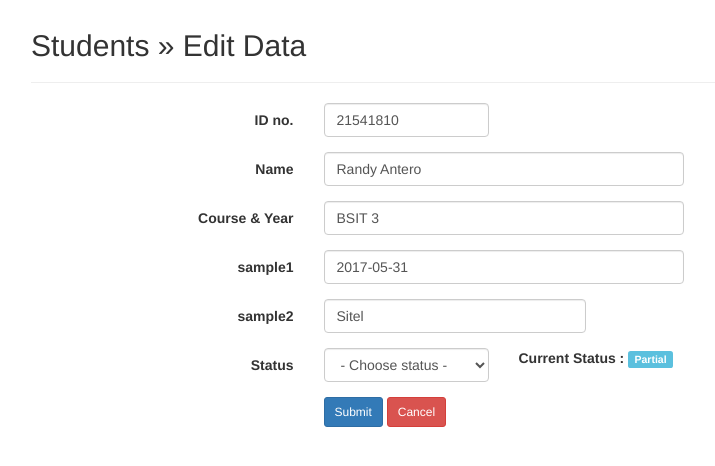
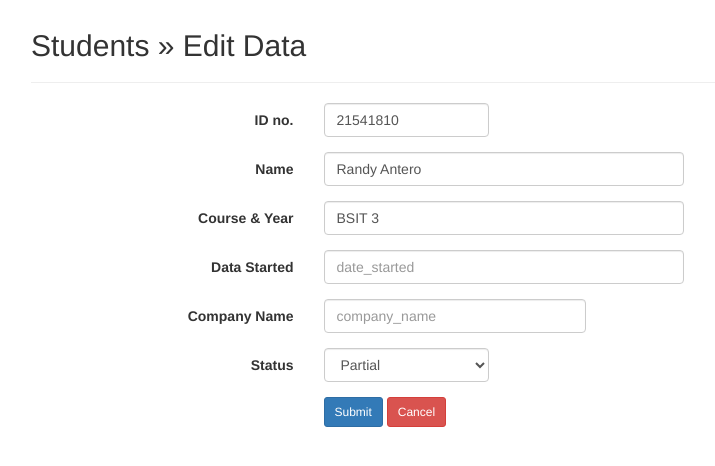
Before and after one commit to IsmaelLangit/OJTMonitoring, a PHP site: page /edit.php?idnum=21541810 in a window 1280 px wide. Shown: the part 51-517 px from the top of the page, without its empty margins (39-754 px from the left). Run offline with PHP 8.4, Linux system fonts and the light colour scheme; data comes from the database, SQL or seed files in the repository; data that the repository does not hold is empty; some libraries are stand-ins or nearby versions.

Commit message:
Removed and modified not necessary information

```diff
--- a/edit.php
+++ b/edit.php
@@ -19,10 +19,6 @@ include("connect.php");
 		}
 	</style>
 
-	<!--[if lt IE 9]>
-	<script src="https://oss.maxcdn.com/html5shiv/3.7.2/html5shiv.min.js"></script>
-	<script src="https://oss.maxcdn.com/respond/1.4.2/respond.min.js"></script>
-	<![endif]-->
 </head>
 <body>
 	<nav class="navbar navbar-inverse navbar-fixed-top">
@@ -61,11 +57,11 @@ include("connect.php");
 				$idnum		     = $_POST['idnum'];
 				$name		     = $_POST['name'];
 				$courseyear	     = $_POST['courseyear'];
-				$sample1	     = $_POST['sample1'];
-				$sample2	     = $_POST['sample2'];
+				$date_started	     = $_POST['date_started'];
+				$company_name	     = $_POST['company_name'];
 				$status			 = $_POST['status'];
 
-				$update = mysqli_query($connect, "UPDATE students SET name='$name', courseyear='$courseyear', sample1='$sample1', sample2='$sample2', status='$status' WHERE idnum='$idnum'") or die(mysqli_error());
+				$update = mysqli_query($connect, "UPDATE students SET name='$name', courseyear='$courseyear', date_started='$date_started', company_name='$company_name', status='$status' WHERE idnum='$idnum'") or die(mysqli_error());
 				if($update){
 					header("Location: edit.php?idnum=".$idnum."&message=success");
 				}else{
@@ -97,15 +93,15 @@ include("connect.php");
 					</div>
 				</div>
 				<div class="form-group">
-					<label class="col-sm-3 control-label">sample1</label>
+					<label class="col-sm-3 control-label">Data Started</label>
 					<div class="col-sm-4">
-						<input type="text" name="sample1" value="<?php echo $row ['sample1']; ?>" class="input-group date form-control" date="" data-date-format="sample1" placeholder="sample1" required>
+						<input type="text" name="date_started" value="<?php echo $row ['date_started']; ?>" class="input-group date form-control" date="" data-date-format="date_started" placeholder="date_started" required>
 					</div>
 				</div>
 				<div class="form-group">
-					<label class="col-sm-3 control-label">sample2</label>
+					<label class="col-sm-3 control-label">Company Name</label>
 					<div class="col-sm-3">
-						<input type="text" name="sample2" value="<?php echo $row ['sample2']; ?>" class="form-control" placeholder="sample2" required>
+						<input type="text" name="company_name" value="<?php echo $row ['company_name']; ?>" class="form-control" placeholder="company_name" required>
 					</div>
 				</div>
 
@@ -113,15 +109,18 @@ include("connect.php");
 					<label class="col-sm-3 control-label">Status</label>
 					<div class="col-sm-2">
 						<select name="status" class="form-control">
-							<option value="">- Choose status -</option>
+						<option value="<?php echo $row ['status']; ?>"><?php echo $row ['status']; ?></option>";
+						<?php
+							if ($row ['status'] = 'Incomplete') {
+								echo "<option value='Complete'>Complete</option>";
+							} else {
+								echo "<option value='Incomplete'>Incomplete</option>";
+							}
+						?>
                             <option value="Incomplete">Incomplete</option>
-							<option value="Partial">Partial</option>
 							<option value="Complete">Complete</option>
 						</select>
 					</div>
-                    <div class="col-sm-3">
-                    <b>Current Status :</b> <span class="label label-info"><?php echo $row['status']; ?></span>
-				    </div>
                 </div>
 				<div class="form-group">
 					<label class="col-sm-3 control-label">&nbsp;</label>
```
Also changed, not shown: add.php (+11 -13 lines), index.php (+3 -8 lines), profile.php (+4 -4 lines).
